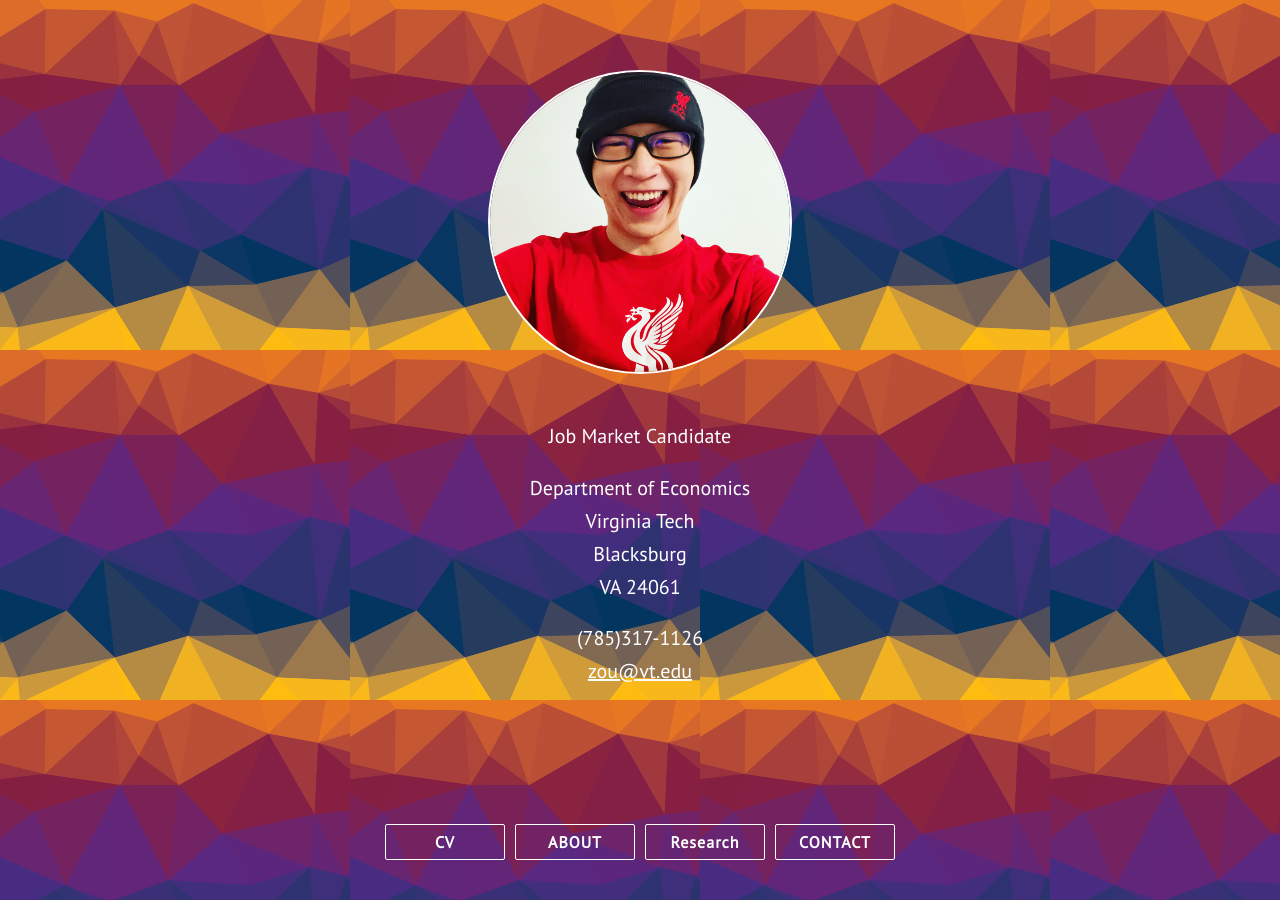
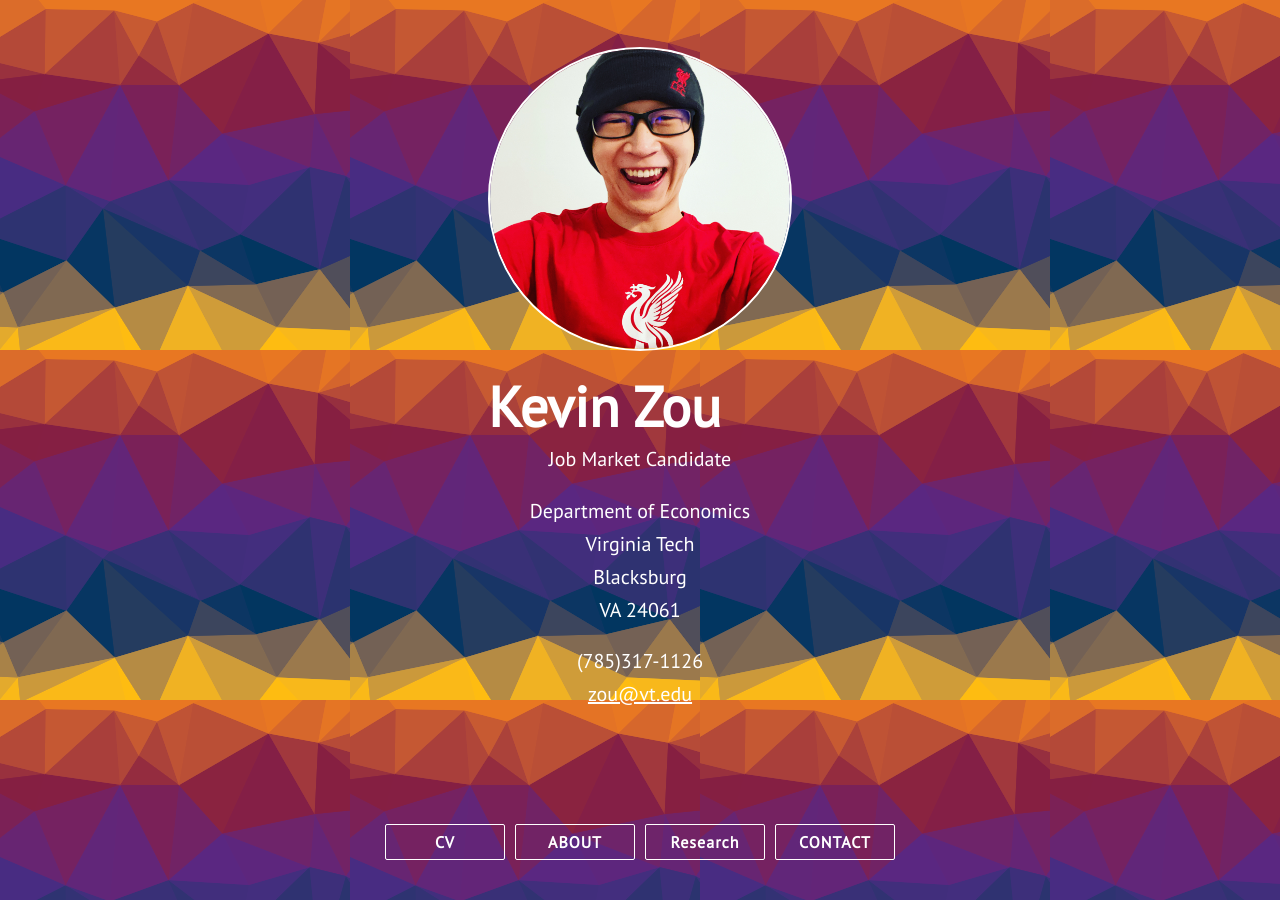
Before and after one commit to KevinKCV/kevinzou, a Jekyll site: the page built from index.html, in a window 1280 px wide and 900 px high. Built offline with Jekyll 4.4.1, drawn with Linux system fonts in a browser that asks for light colours; nearby versions of some CDN libraries.

Commit message:
Update 00nav.html

```diff
--- a/_includes/00nav.html
+++ b/_includes/00nav.html
@@ -4,7 +4,7 @@
         <div class="profile-pic-div animated">
             <a href="#about" class="profile-pic-link"><img src="{{ site.profile_picture }}" class="profile-pic"/></a>
         </div>
-        <div class="head-name head-title center-align animated" id="head-name">{{ Kevin Zou }}</div>
+        <div class="head-name head-title center-align animated" id="head-name"> {{ site.title }}</div>
         <div class="head-punchline animated">{{site.description}}</div>
         <br>
         <div class="head-punchline center-align">Department of Economics</div>
```
